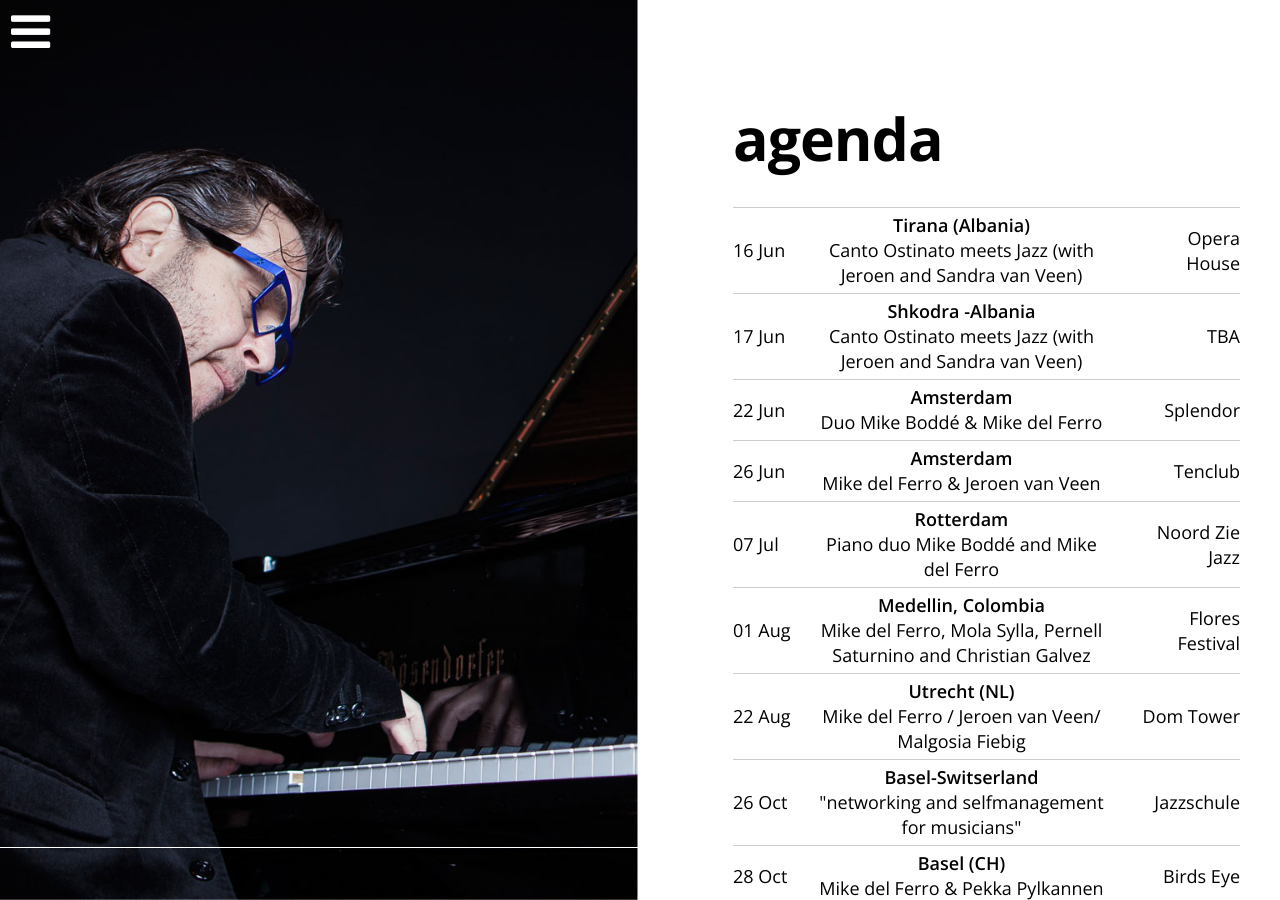
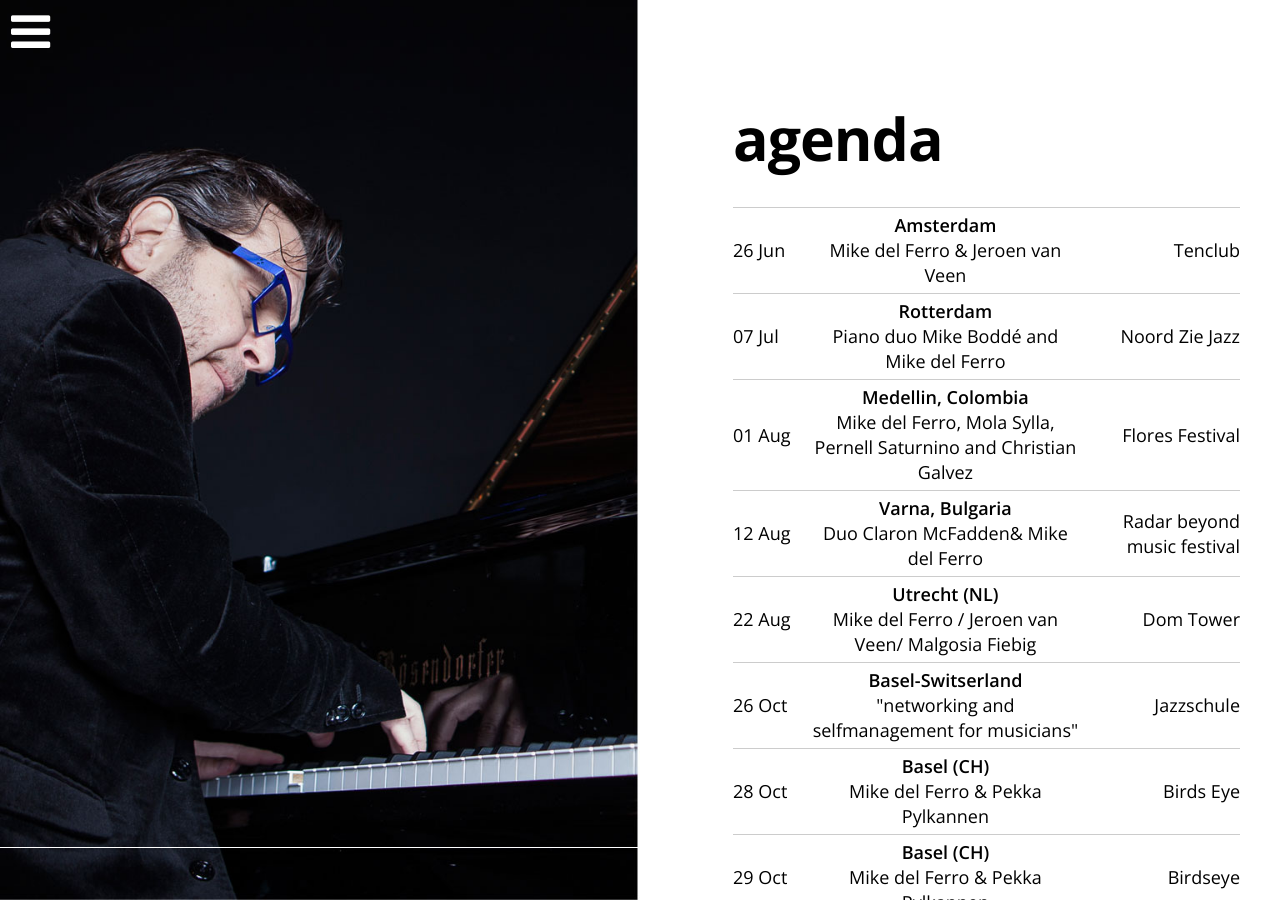
Before and after one commit to mikedelferro/website, a Jekyll site: the page built from agenda.html, in a window 1280 px wide and 900 px high. Built offline with Jekyll 4.4.1, drawn with Linux system fonts in a browser that asks for light colours; nearby versions of some CDN libraries.

Commit message:
Updated '/_config.yml' via CloudCannon

```diff
--- a/_config.yml
+++ b/_config.yml
@@ -1,9 +1,9 @@
 gigs:
-  - title: 'Duo Mike Boddé & Mike del Ferro'
-    date: 2016-06-22T20:00:00.000Z
-    location: Splendor
-    venue: Amsterdam
-    url: www.splendoramsterdam.com
+  - title: 'Duo Claron McFadden& Mike del Ferro'
+    date: 2016-08-12T20:00:00.000Z
+    location: Radar beyond music festival
+    venue: 'Varna, Bulgaria'
+    url:
   - title: Mike del Ferro / Jeroen van Veen/ Malgosia Fiebig
     date: 2016-08-22T20:00:00.000Z
     location: Dom Tower
@@ -28,16 +28,6 @@ gigs:
     date: 2016-10-26T14:30:00.000Z
     location: Jazzschule
     venue: Basel-Switserland
-    url:
-  - title: Canto Ostinato meets Jazz (with Jeroen and Sandra van Veen)
-    date: 2016-06-17T20:00:00.000Z
-    location: TBA
-    venue: Shkodra -Albania
-    url:
-  - title: Canto Ostinato meets Jazz (with Jeroen and Sandra van Veen)
-    date: 2016-06-16T20:30:00.000Z
-    location: Opera House
-    venue: Tirana (Albania)
     url:
   - title: Mike del Ferro trio
     date: 2017-01-14T20:00:00.000Z
```
